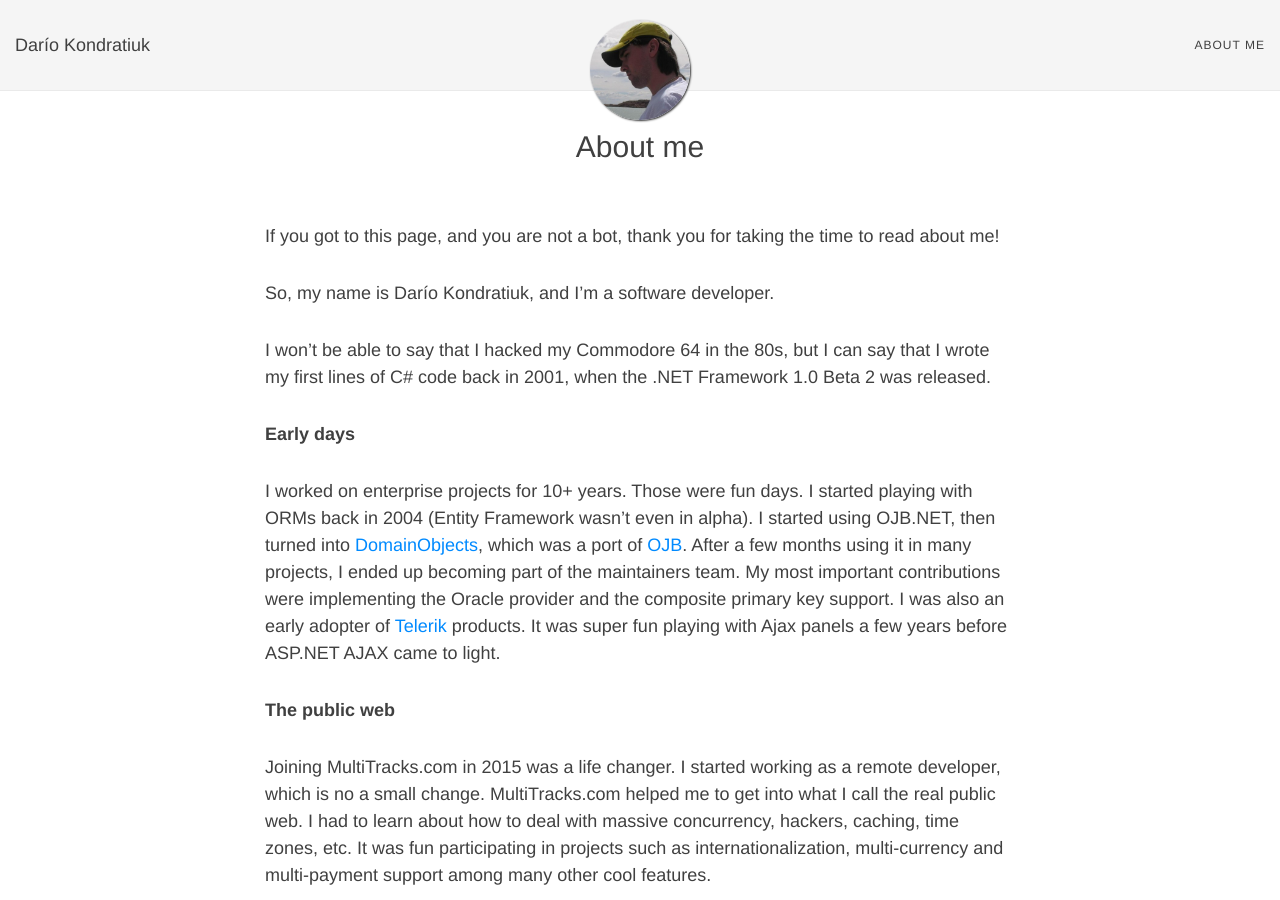
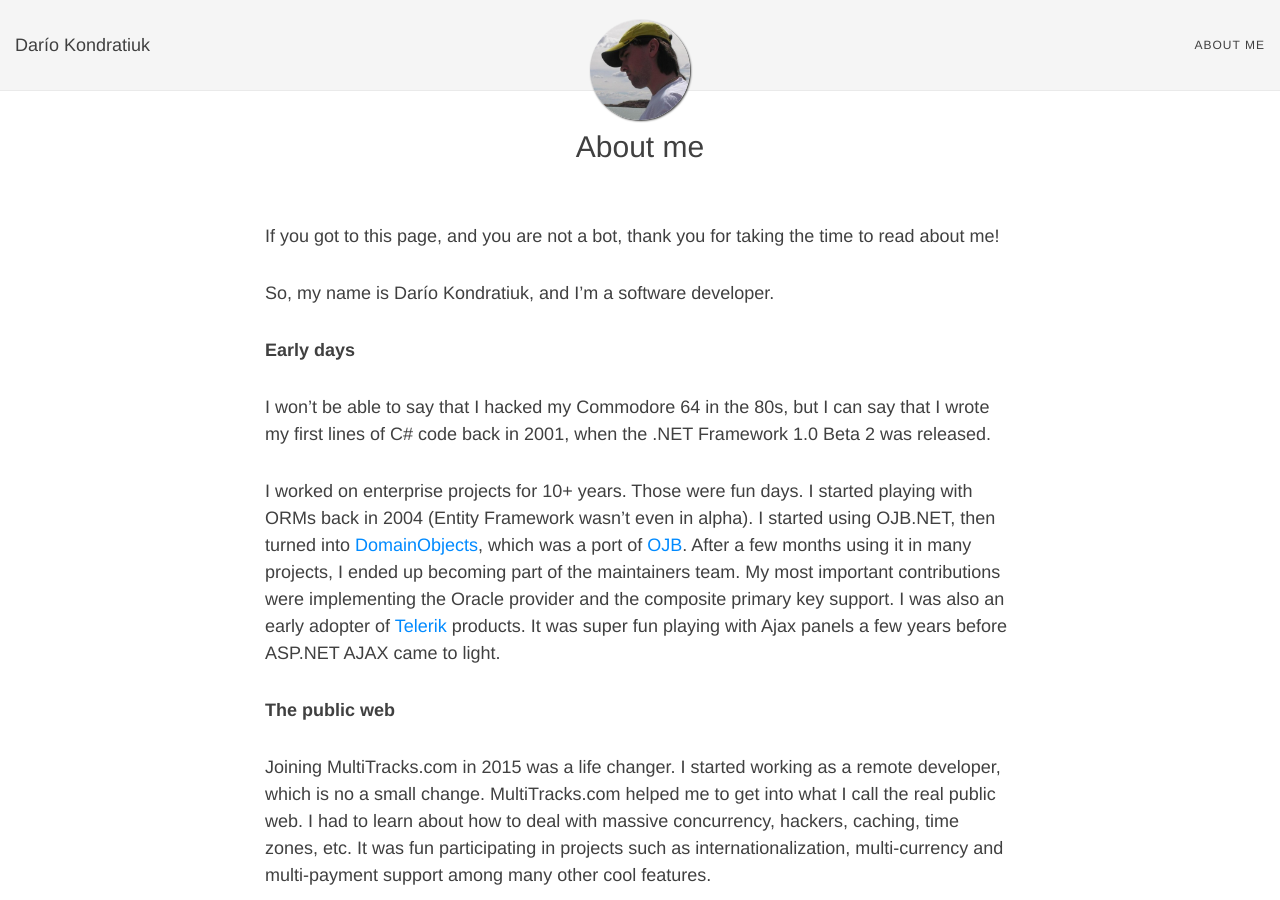
Before and after one commit to kblok/kblok.github.io, a Jekyll site: the page built from aboutme.md, in a window 1280 px wide and 900 px high. Built offline with Jekyll 4.4.1, drawn with Linux system fonts in a browser that asks for light colours; nearby versions of some CDN libraries.

Commit message:
Change section

```diff
--- a/aboutme.md
+++ b/aboutme.md
@@ -7,9 +7,9 @@ If you got to this page, and you are not a bot, thank you for taking the time to
 
 So, my name is Darío Kondratiuk, and I’m a software developer.
 
+**Early days**
+
 I won't be able to say that I hacked my Commodore 64 in the 80s, but I can say that I wrote my first lines of C# code back in 2001, when the .NET Framework 1.0 Beta 2 was released.
-
-**Early days**
 
 I worked on enterprise projects for 10+ years. Those were fun days. I started playing with ORMs back in 2004 (Entity Framework wasn't even in alpha). I started using OJB.NET, then turned into [DomainObjects](https://sourceforge.net/projects/domainobjects/), which was a port of [OJB](https://db.apache.org/ojb/). After a few months using it in many projects, I ended up becoming part of the maintainers team. My most important contributions were implementing the Oracle provider and the composite primary key support. I was also an early adopter of [Telerik](https://www.telerik.com/) products. It was super fun playing with Ajax panels a few years before ASP.NET AJAX came to light.
 
```
